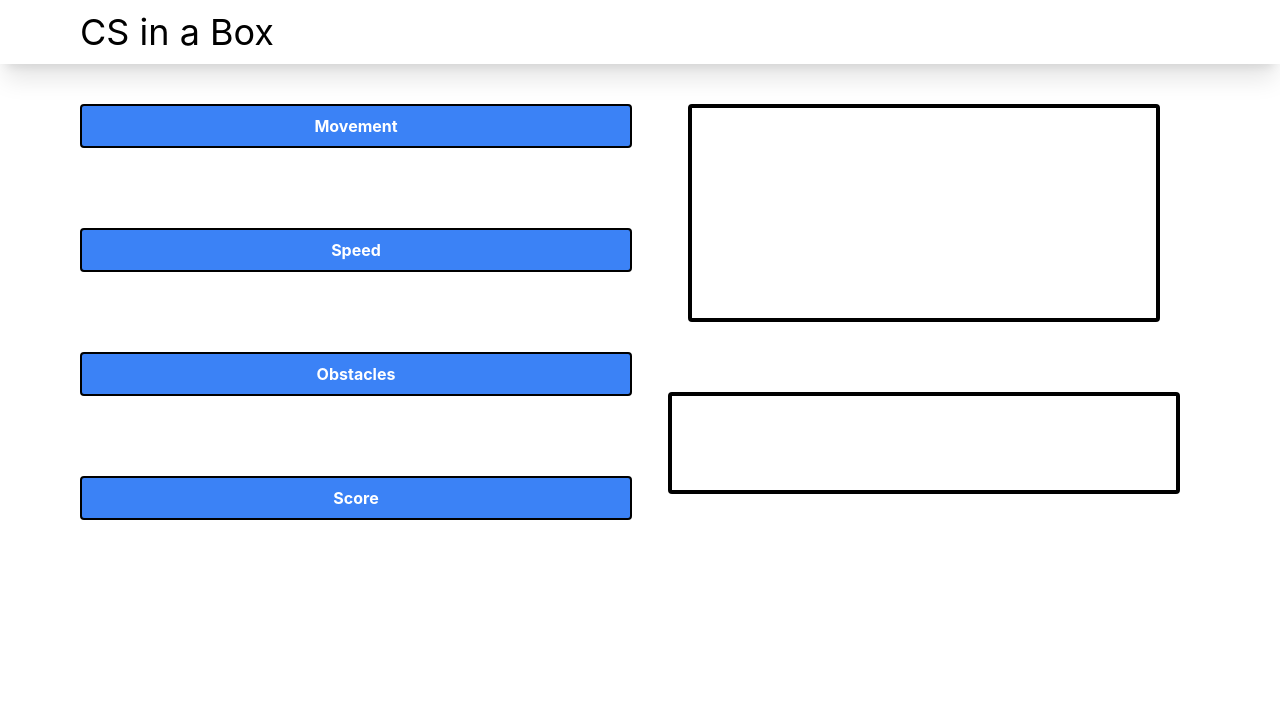
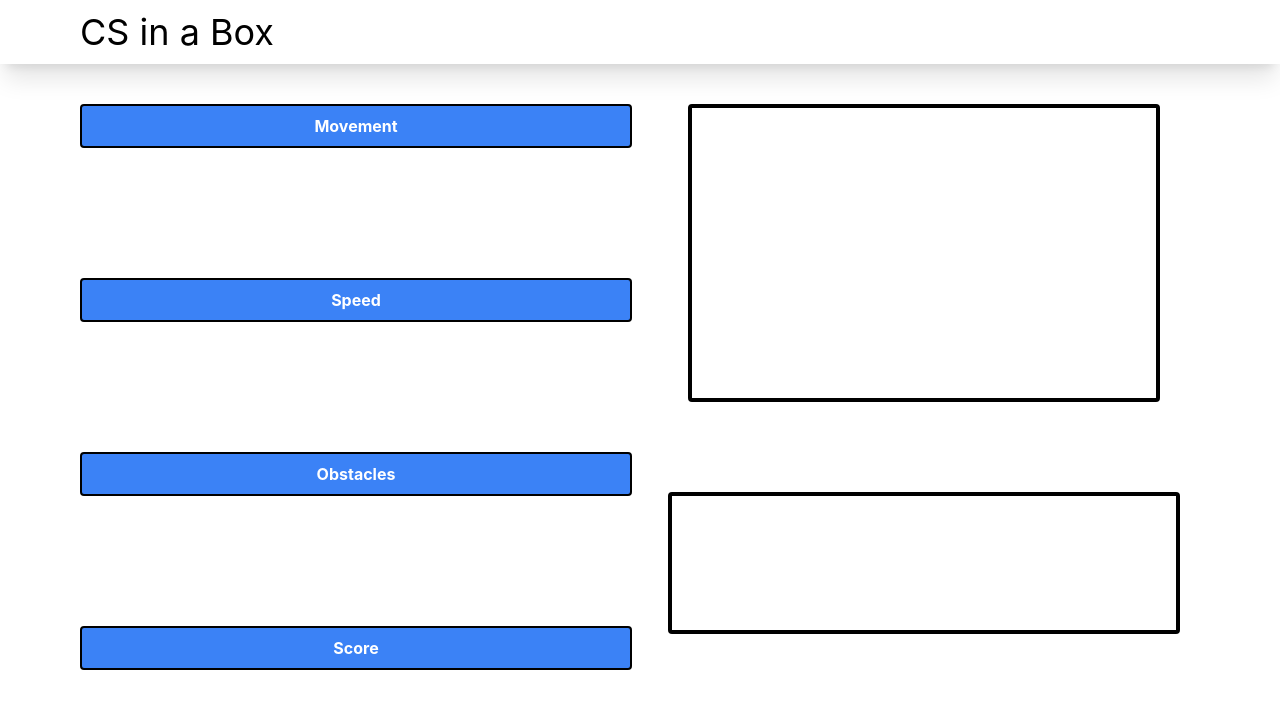
Before and after one commit to CompSciScotland/web-game-project, a Next.js app: page /beginner in a window 1280 px wide. Shown: the top 708 px of the page. Built offline with nearby package versions, Linux system fonts and the light colour scheme.

Commit message:
set height to full

```diff
--- a/components/container.js
+++ b/components/container.js
@@ -2,7 +2,7 @@ import React from 'react'
 
 const Container = ({ children }) => {
     return (
-        <div className='h-4/5 container mx-auto px-20 py-10'>
+        <div className='h-full container mx-auto px-20 pt-10'>
             {children}
         </div>
     )
```
